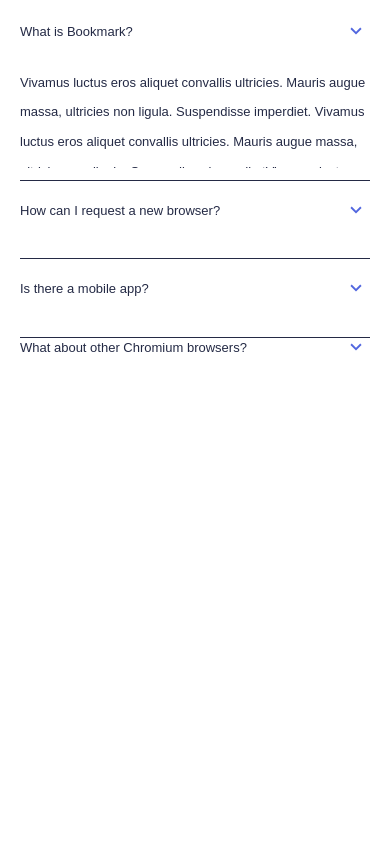
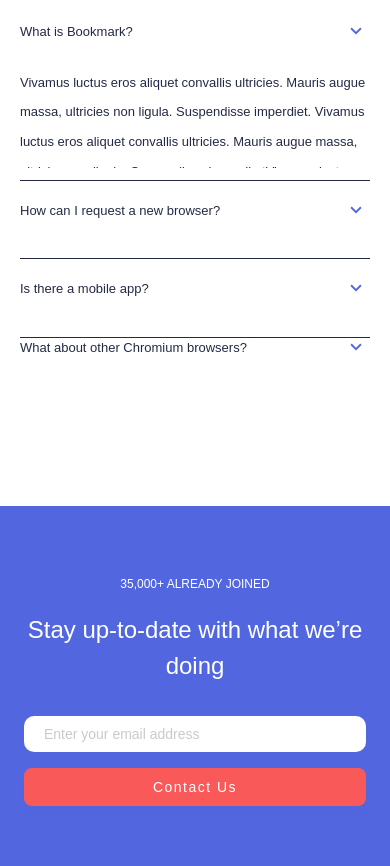
Before and after one commit to frontendoniyorbek/bookmark, a plain HTML site: page index.html in a window 390 px wide. Shown: the part 4433-5299 px from the top of the page. Before the commit the page ends 4939 px from the top, so only its background shows below. Drawn offline with Linux system fonts and the light colour scheme; a web font is replaced by a local one.

Commit message:
add main-footer

```diff
--- a/css/styles.css
+++ b/css/styles.css
@@ -516,6 +516,69 @@ p {
 }
 /* FAQ END */
 
+/* MIAN FOOTER */
+.main-footer {
+	background-color: var(--btn-color);
+	padding-top: 5.8rem;
+	padding-bottom: 7.4rem;
+	color: var(--white-color);
+}
+
+.main-footer__conntainer {
+	max-width: 442px;
+	width: 100%;
+	text-align: center;
+}
+
+.main-footer__info {
+	margin-bottom: 3.6rem;
+}
+
+.main-footer__text {
+	font-size: 1.3rem;
+	line-height: 3;
+	letter-spacing: -0.001rem;
+	font-weight: 500;
+	margin-bottom: 2.4rem;
+}
+
+.main-footer__title {
+	letter-spacing: -0.001rem;
+	font-weight: 500;
+	font-size: 3.2rem;
+}
+
+.form {
+	display: flex;
+	align-items: center;
+	justify-content: center;
+	/* max-width: 442px;
+	width: 100%; */
+}
+.form__input {
+	border-radius: 1rem;
+	outline: none;
+	border: none;
+	padding-top: 1rem;
+	padding-bottom: 1rem;
+	padding-left: 2rem;
+	margin-right: 1.6rem;
+	color: #242a4540;
+	font-size: 1.4rem;
+	line-height: 0.0025rem;
+}
+
+.form__input::placeholder {
+	color: #242a4540;
+	font-size: 1.4rem;
+	line-height: 0.0025rem;
+}
+.main-footer__btn {
+	font-size: 1.4rem;
+	padding: 1rem 2.4rem;
+	font-weight: 500;
+}
+
 /* MAIN END */
 
 /* MEDIA START */
@@ -815,6 +878,43 @@ p {
 	.dowlands__btn {
 		display: block !important;
 	}
+
+	.main-footer {
+		padding-top: 6rem;
+		padding-bottom: 6rem;
+	}
+
+	.main-footer__conntainer {
+		max-width: 98%;
+	}
+
+	.main-footer__info {
+		margin-bottom: 3.2rem;
+	}
+
+	.main-footer__text {
+		font-size: 1.2rem;
+		margin-bottom: 1rem;
+	}
+
+	.main-footer__title {
+		font-size: 2.4rem;
+	}
+
+	.form {
+		display: flex;
+		flex-direction: column;
+		width: 100%;
+	}
+	.form__input {
+		width: 100%;
+		margin-right: 0;
+		margin-bottom: 1.6rem;
+	}
+
+	.main-footer__btn {
+		width: 100%;
+	}
 }
 
 @media screen and (max-width: 570px) {
@@ -995,4 +1095,7 @@ p {
 	.faq__item:nth-child(1) {
 		border-top: 0px solid var(--text-color);
 	}
+	.main-footer__btn {
+		display: block;
+	}
 }
--- a/index.html
+++ b/index.html
@@ -265,6 +265,21 @@
 				</div>
 			</section>
 			<!-- FAQ END -->
+
+			<!-- MANIN FOOTER START-->
+			<section class="main-footer">
+				<div class="container main-footer__conntainer">
+					<div class="main-footer__info">
+						<p class="main-footer__text">35,000+ ALREADY JOINED</p>
+						<h2 class="main-footer__title">Stay up-to-date with what we’re doing</h2>
+					</div>
+					<form action="" class="form">
+						<input class="form__input" type="email" placeholder="Enter your email address" required />
+						<button class="btn main-footer__btn">Contact Us</button>
+					</form>
+				</div>
+			</section>
+			<!-- MANIN FOOTER END -->
 		</main>
 		<!-- <footer class="site-footer">Footer</footer> -->
 
```
